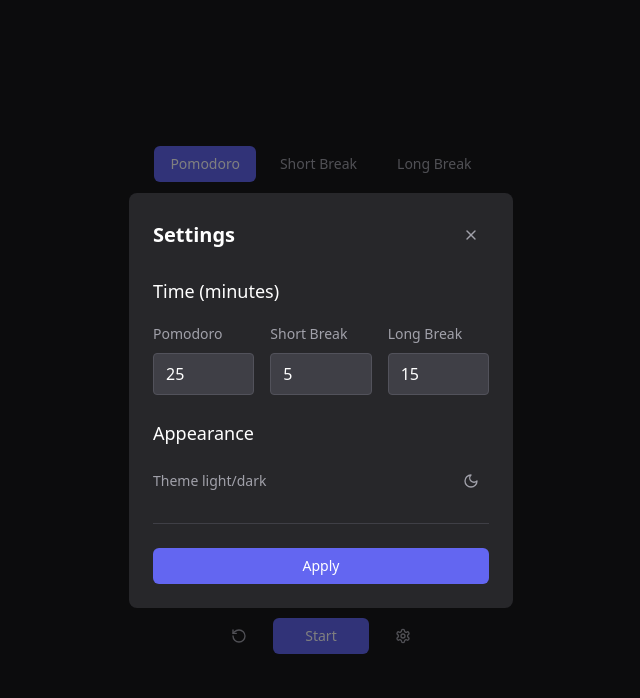
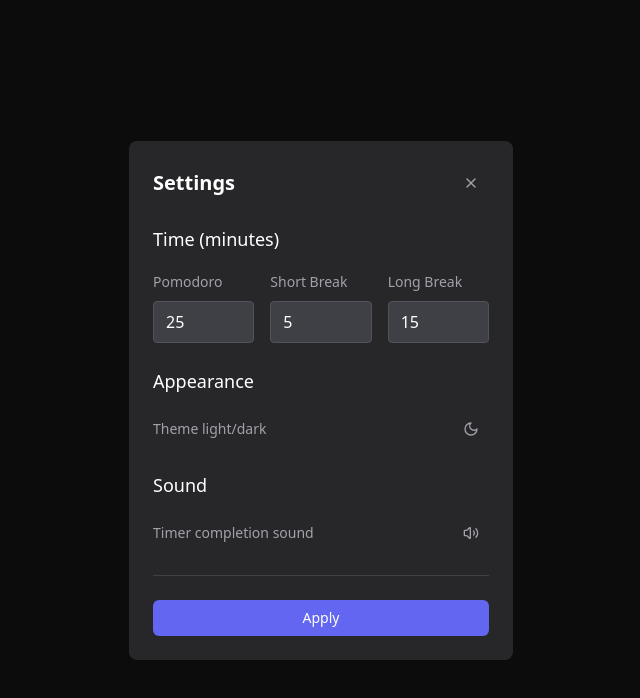
Before and after one commit to rdjakovic/pomodoro, a React (Vite) app: page / in a window 1280 px wide. Both pictures are taken after a click on the button 721 px from the left and 636 px from the top of the page. Shown: the top 698 px of the page, without its empty margins (319-959 px from the left). Built offline with nearby package versions, Linux system fonts and the light colour scheme.

Commit message:
Added audio notification when timer goes off

```diff
--- a/src/components/Pomodoro.tsx
+++ b/src/components/Pomodoro.tsx
@@ -13,6 +13,7 @@ import {
 import { TimerDisplay } from "./timer/TimerDisplay";
 import { TimerHistory } from "./timer/TimerHistory";
 import { ModeSelector } from "./timer/ModeSelector";
+import timerDoneSound from "@/assets/timer-done.mp3";
 
 type TimerMode = "pomodoro" | "shortBreak" | "longBreak";
 
@@ -21,6 +22,7 @@ const DEFAULT_SETTINGS: TimerSettings = {
   shortBreak: 5,
   longBreak: 15,
   theme: "dark",
+  soundEnabled: true,
 };
 
 export default function PomodoroTimer() {
@@ -28,6 +30,12 @@ export default function PomodoroTimer() {
     "pomodoroSettings",
     DEFAULT_SETTINGS
   );
+  const audioRef = React.useRef<HTMLAudioElement | null>(null);
+
+  // Initialize audio element
+  React.useEffect(() => {
+    audioRef.current = new Audio(timerDoneSound);
+  }, []);
 
   // Apply theme to document
   React.useEffect(() => {
@@ -44,6 +52,15 @@ export default function PomodoroTimer() {
     [0, 0, 0]
   );
   const [isSettingsOpen, setIsSettingsOpen] = React.useState(false);
+
+  const playNotificationSound = () => {
+    if (audioRef.current && timerSettings.soundEnabled) {
+      audioRef.current.currentTime = 0;
+      audioRef.current.play().catch((error) => {
+        console.warn("Audio playback failed:", error);
+      });
+    }
+  };
 
   const handleModeChange = (mode: TimerMode) => {
     setTimerMode(mode);
@@ -65,7 +82,15 @@ export default function PomodoroTimer() {
 
     if (isActive && timeLeft > 0) {
       interval = setInterval(() => {
-        setTimeLeft((time) => time - 1);
+        setTimeLeft((time) => {
+          if (time <= 1) {
+            // Timer is done
+            playNotificationSound();
+            setIsActive(false);
+            return 0;
+          }
+          return time - 1;
+        });
       }, 1000);
     }
 
--- a/src/components/Settings.tsx
+++ b/src/components/Settings.tsx
@@ -1,5 +1,5 @@
 import { Button } from "@/components/ui/button";
-import { X, Sun, Moon } from "lucide-react";
+import { X, Sun, Moon, Volume2, VolumeX } from "lucide-react";
 import { useState, useEffect } from "react";
 import { TimerSettings } from "@/types/timer";
 
@@ -39,6 +39,13 @@ export default function Settings({
     setValues((prev) => ({
       ...prev,
       theme: prev.theme === "light" ? "dark" : "light",
+    }));
+  };
+
+  const toggleSound = () => {
+    setValues((prev) => ({
+      ...prev,
+      soundEnabled: !prev.soundEnabled,
     }));
   };
 
@@ -141,6 +148,29 @@ export default function Settings({
             </div>
           </div>
 
+          <div className="space-y-4">
+            <h3 className="text-lg font-medium text-zinc-900 dark:text-white">
+              Sound
+            </h3>
+            <div className="flex items-center justify-between">
+              <span className="text-sm text-zinc-600 dark:text-zinc-400">
+                Timer completion sound
+              </span>
+              <Button
+                variant="ghost"
+                size="icon"
+                className="text-zinc-500 hover:text-zinc-600 dark:text-zinc-400 dark:hover:text-zinc-300"
+                onClick={toggleSound}
+              >
+                {values.soundEnabled ? (
+                  <Volume2 className="h-4 w-4" />
+                ) : (
+                  <VolumeX className="h-4 w-4" />
+                )}
+              </Button>
+            </div>
+          </div>
+
           <div className="pt-6 border-t border-zinc-200 dark:border-zinc-700">
             <Button
               className="w-full bg-indigo-500 hover:bg-indigo-600 text-white"
--- a/src/components/timer/TimerDisplay.tsx
+++ b/src/components/timer/TimerDisplay.tsx
@@ -16,9 +16,42 @@ interface TimerDisplayProps {
 
 const MINUTES_INC_DEC = 5;
 
-const getTimeAdjustment = (currentTime: number) => {
+// Function to determine the time adjustment based on the current time
+// Increasing:
+// 0-9 seconds: 1-second steps
+// 10-60 seconds: 5-second steps
+// 1-10 minutes: 1-minute steps
+// Above 10 minutes: 5-minute steps
+// Decreasing:
+// Above 10 minutes: 5-minute steps
+// 1-10 minutes: 1-minute steps
+// 11-60 seconds: 5-second steps
+// 0-10 seconds: 1-second steps
+const getTimeAdjustment = (currentTime: number, isIncreasing: boolean) => {
+  // Handle time adjustments for under 1 minute
+  if (currentTime <= 60) {
+    if (isIncreasing) {
+      // When increasing:
+      // 0-9 seconds: 1-second steps
+      // 10-60 seconds: 5-second steps
+      return currentTime < 10 ? 1 : currentTime === 60 ? 60 : 5;
+    } else {
+      // When decreasing:
+      // 11-60 seconds: 5-second steps
+      // 0-10 seconds: 1-second steps
+      return currentTime <= 10 ? 1 : 5;
+    }
+  }
+
+  // Handle time adjustments for 1 minute and above
   const timeLeftMinutes = Math.floor(currentTime / 60);
-  return timeLeftMinutes > 10 ? MINUTES_INC_DEC * 60 : 60;
+  if (isIncreasing) {
+    // When increasing: switch to 5-minute steps after reaching 10 minutes
+    return timeLeftMinutes >= 10 ? MINUTES_INC_DEC * 60 : 60;
+  } else {
+    // When decreasing: use 5-minute steps until reaching 10 minutes
+    return timeLeftMinutes > 10 ? MINUTES_INC_DEC * 60 : 60;
+  }
 };
 
 export function TimerDisplay({
@@ -55,8 +88,8 @@ export function TimerDisplay({
                 className="text-zinc-400 hover:text-zinc-500 dark:text-zinc-400 dark:hover:text-zinc-300 text-2xl font-bold h-8 w-8 p-0"
                 onClick={() =>
                   setTimeLeft((prev) => {
-                    const adjustment = getTimeAdjustment(prev);
-                    return Math.max(60, prev - adjustment);
+                    const adjustment = getTimeAdjustment(prev, false);
+                    return Math.max(1, prev - adjustment);
                   })
                 }
               >
@@ -80,7 +113,7 @@ export function TimerDisplay({
                 className="text-zinc-400 hover:text-zinc-500 dark:text-zinc-400 dark:hover:text-zinc-300 text-2xl font-bold h-8 w-8 p-0"
                 onClick={() =>
                   setTimeLeft((prev) => {
-                    const adjustment = getTimeAdjustment(prev);
+                    const adjustment = getTimeAdjustment(prev, true);
                     return Math.min(3600, prev + adjustment);
                   })
                 }
--- a/src/types/timer.ts
+++ b/src/types/timer.ts
@@ -3,4 +3,5 @@ export type TimerSettings = {
   shortBreak: number;
   longBreak: number;
   theme: "light" | "dark";
+  soundEnabled?: boolean; // Optional setting for enabling/disabling sound
 };
--- a/vite.config.ts
+++ b/vite.config.ts
@@ -13,6 +13,7 @@ export default defineConfig(async () => ({
       "@": path.resolve(__dirname, "./src"),
     },
   },
+  assetsInclude: ["**/*.mp3"],
 
   // Vite options tailored for Tauri development and only applied in `tauri dev` or `tauri build`
   //
```
Also changed, not shown: 1 other file (tests, documents, lock files or other folders).
